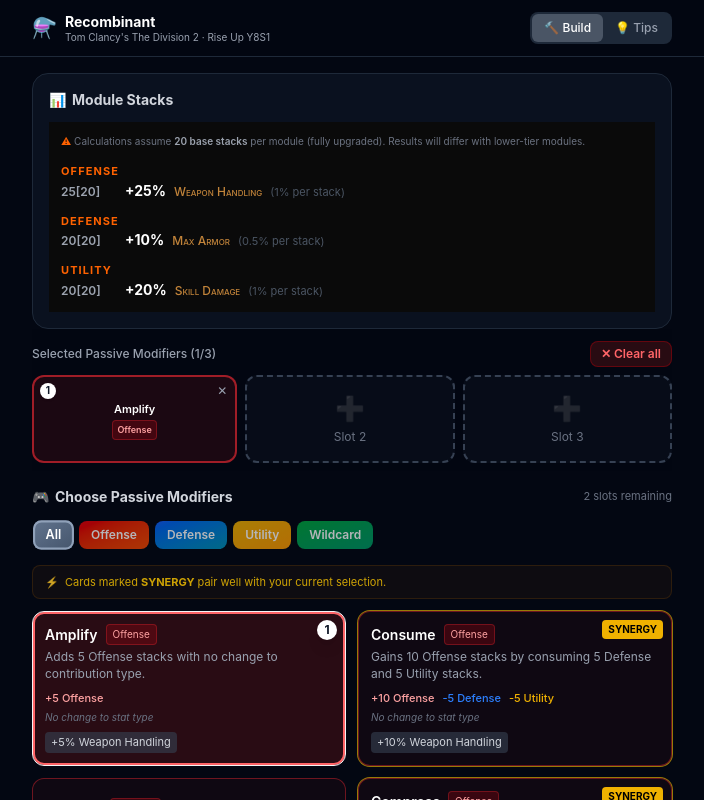
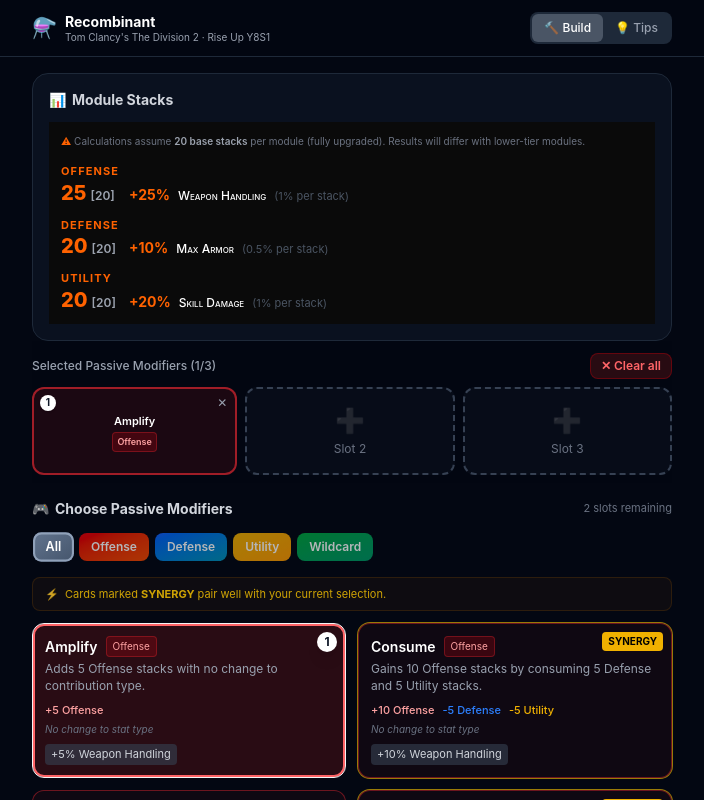
Before and after one commit to Serk4/Recombinant-app, a React (Vite) app: page / in a window 1280 px wide. Both pictures are taken after a click on the button 477 px from the left and 360 px from the top of the page. Shown: the top 800 px of the page, without its empty margins (288-992 px from the left). Built offline with nearby package versions, Linux system fonts and the light colour scheme.

Commit message:
Update stat card stack/value/name styling for emphasis
Agent-Logs-Url: https://github.com/Serk4/Recombinant-app/sessions/bd54c398-e6ca-4a87-bce0-932238f47e92

Co-authored-by: Serk4 <12652101+Serk4@users.noreply.github.com>

```diff
--- a/src/components/StatsPanel.tsx
+++ b/src/components/StatsPanel.tsx
@@ -47,25 +47,36 @@ const styles = {
 		flexWrap: 'wrap' as const,
 	} as CSSProperties,
 	stacksInline: {
+		display: 'flex',
+		alignItems: 'baseline',
+		gap: '0.25rem',
+		minWidth: '3.75rem',
+	} as CSSProperties,
+	stackCurrent: {
+		color: '#FF6200',
+		fontWeight: 800,
+		fontSize: '1.25rem',
+		lineHeight: 1,
+	} as CSSProperties,
+	stackBase: {
 		color: '#9ca3af',
 		fontWeight: 600,
 		fontSize: '0.75rem',
-		minWidth: '3.5rem',
 	} as CSSProperties,
 	bonusPct: {
-		color: '#ffffff',
+		color: '#FF6200',
 		fontWeight: 700,
 		fontSize: '0.875rem',
 		lineHeight: 1,
 	} as CSSProperties,
 	bonusPctZero: {
-		color: '#4b5563',
+		color: '#FF6200',
 		fontWeight: 700,
 		fontSize: '0.875rem',
 		lineHeight: 1,
 	} as CSSProperties,
 	effectLabel: {
-		color: '#c2843a',
+		color: '#ffffff',
 		fontWeight: 500,
 		fontSize: '0.75rem',
 		fontVariant: 'small-caps',
@@ -126,7 +137,8 @@ export function StatsPanel({ stats }: StatsPanelProps) {
 							{/* Single info row: stacks  +bonus% Label  (rate% per stack) */}
 							<div style={styles.infoRow}>
 								<span style={styles.stacksInline}>
-									{finalStacks}[{BASE_STACKS}]
+									<span style={styles.stackCurrent}>{finalStacks}</span>
+									<span style={styles.stackBase}>[{BASE_STACKS}]</span>
 								</span>
 								<span style={isZero ? styles.bonusPctZero : styles.bonusPct}>
 									+{totalStr}%
```
